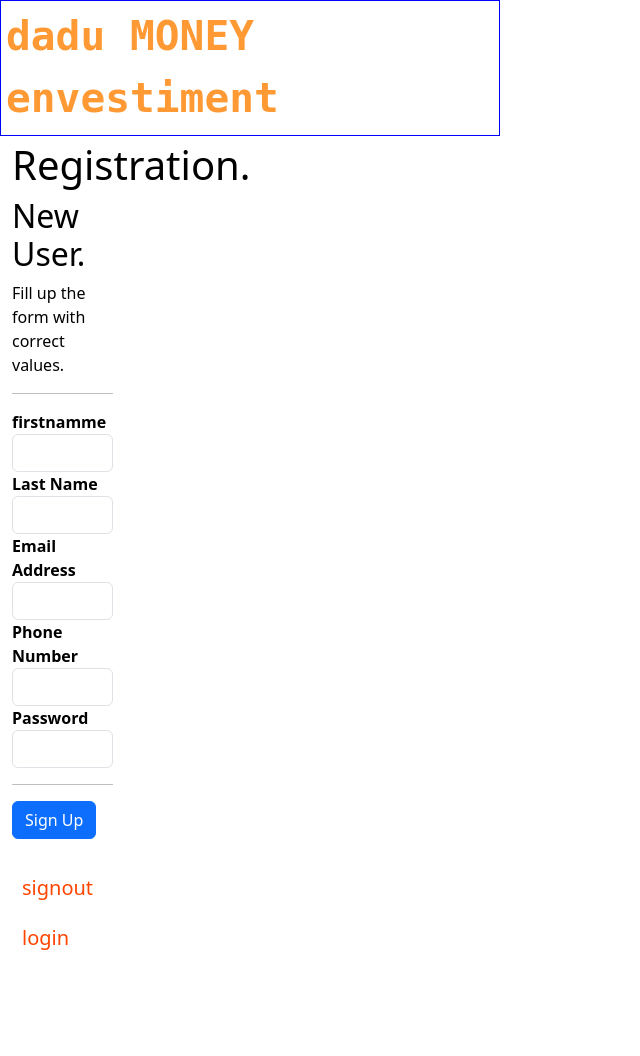
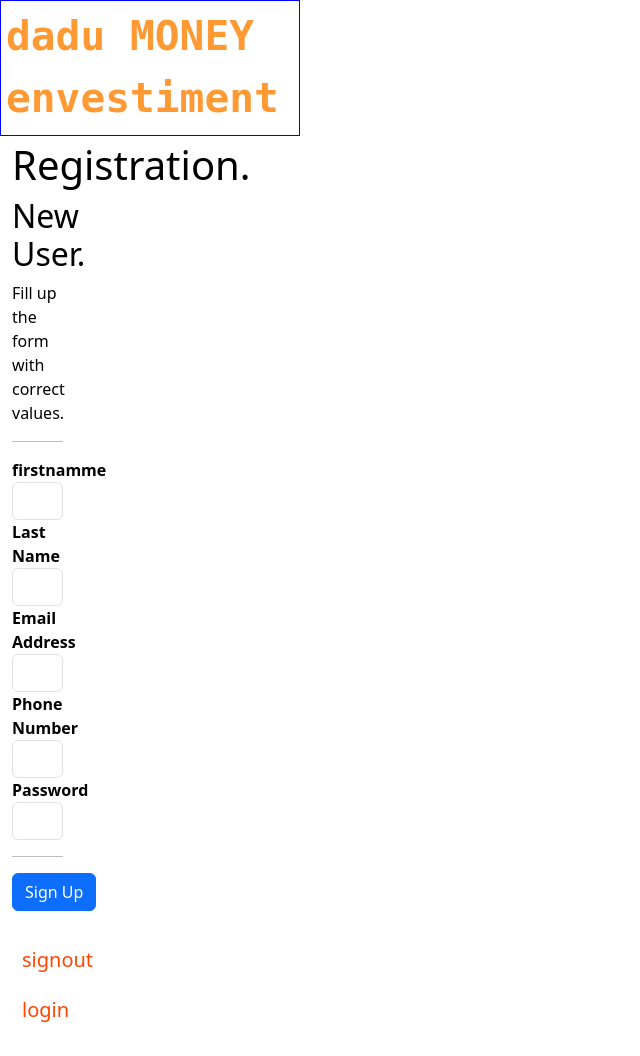
Before and after one commit to wilsonwolfm89/useraccount2, a PHP site: page /index.html in a window 1280 px wide. Shown: the whole page, without its empty margins (0-640 px from the left). Before the commit the page ends 950 px from the top, so only its background shows below. Run offline with PHP 8.4, Linux system fonts and the light colour scheme; some libraries are stand-ins or nearby versions.

Commit message:
Update style1.css

```diff
--- a/style1.css
+++ b/style1.css
@@ -1,8 +1,8 @@
  body{
  	background-image: url();
- 	width: 500px;
+ 	width: 300px;
  	margin: auto;
- 	background-size: 30%;
+ 	background-size: 100%;
  }
  .container{
    /*border: 1px solid blue;*/
```
